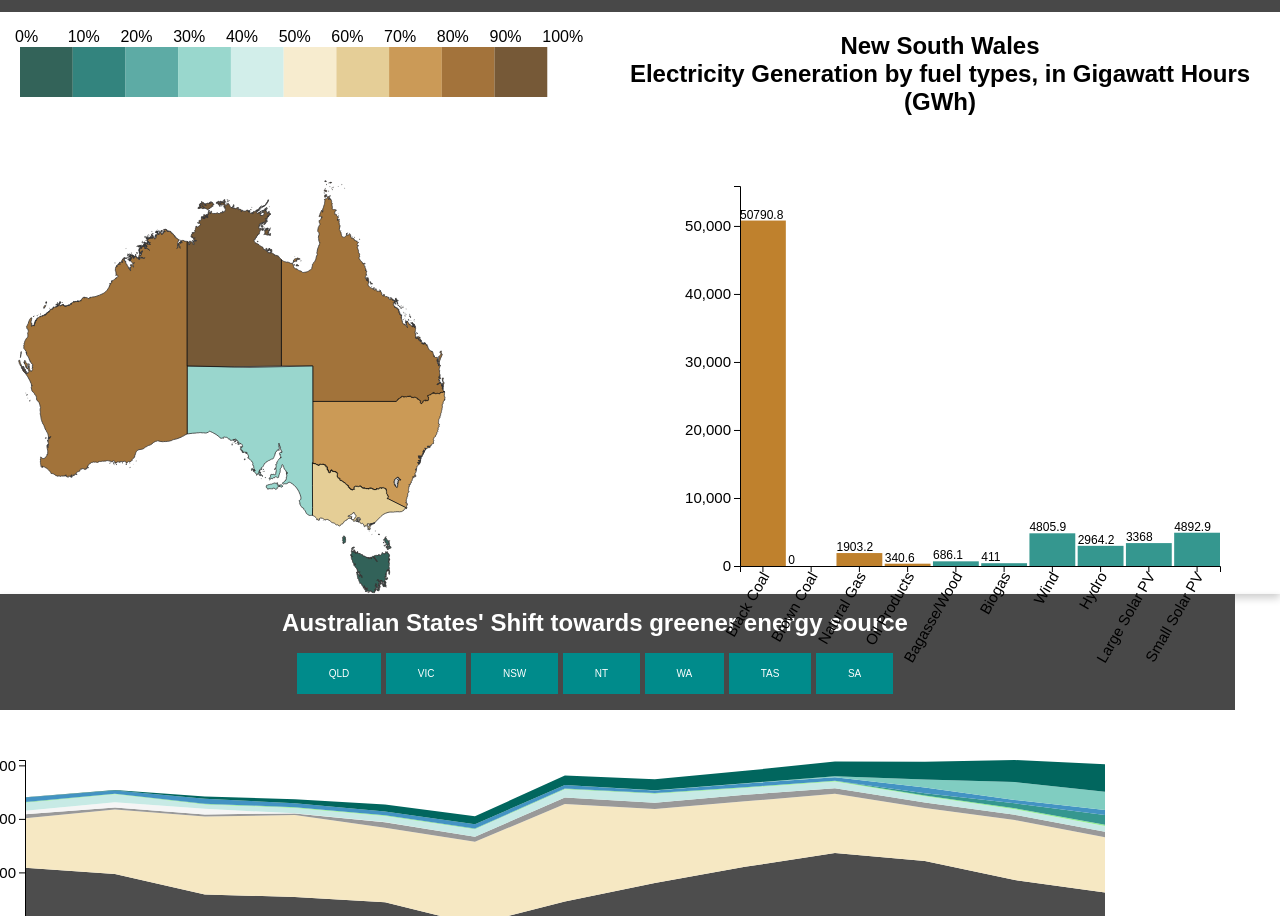
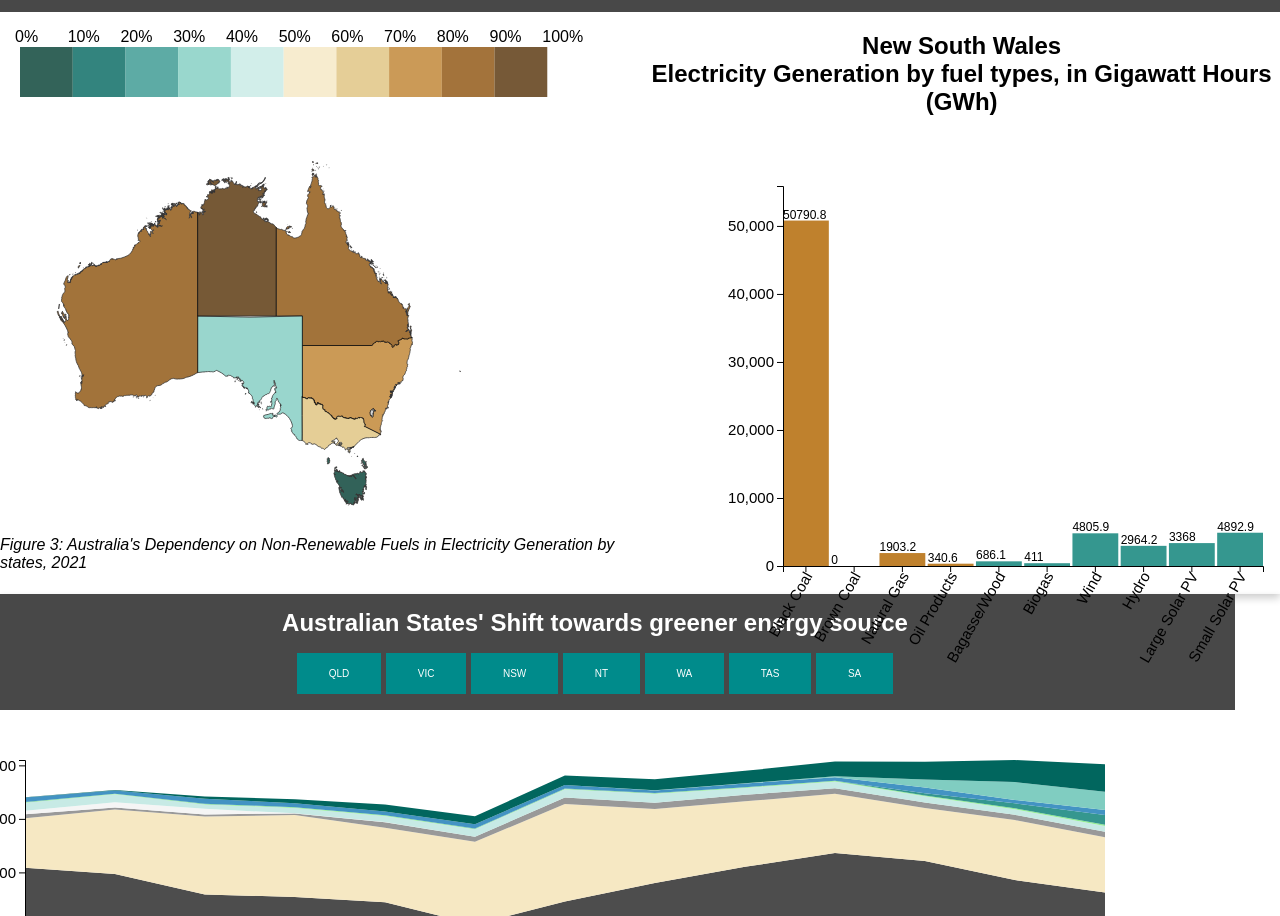
Before and after one commit to duyanhvuong2001/COS30045-DataVisualization, a plain HTML site: page project/index.html in a window 1280 px wide. Shown: the part 1326-2242 px from the top of the page. Drawn offline with nearby package versions, Linux system fonts and the light colour scheme.

Commit message:
update figcaps

```diff
--- a/project/index.html
+++ b/project/index.html
@@ -116,6 +116,9 @@
             <div id="australia_choropleth">
               <div id="choropleth_legend"></div>
               <div id="graph"></div>
+              <div id="caption">
+                <p><em>Figure 3: Australia's Dependency on Non-Renewable Fuels in Electricity Generation by states, 2021</em></p>
+              </div>
             </div>
             <div id="choropleth_detailed_info">
               <h2 id="state_name"></h2>
--- a/project/scripts/choropleth.js
+++ b/project/scripts/choropleth.js
@@ -8,7 +8,7 @@
 function init() {
   var ANIMATION_DURATION = 500;
   var w = 500;
-  var h = 500;
+  var h = 400;
 
   //--------VISUALIZATION 1: AUSTRALIAN CHOROPLETH-------
 
@@ -16,7 +16,7 @@ function init() {
     .geoMercator() //projection of the map
     .center([135, -26])
     .translate([w / 2, h / 2])
-    .scale(600); //expand the map
+    .scale(500); //expand the map
 
   var path = d3.geoPath().projection(projection); //map projection
 
```
